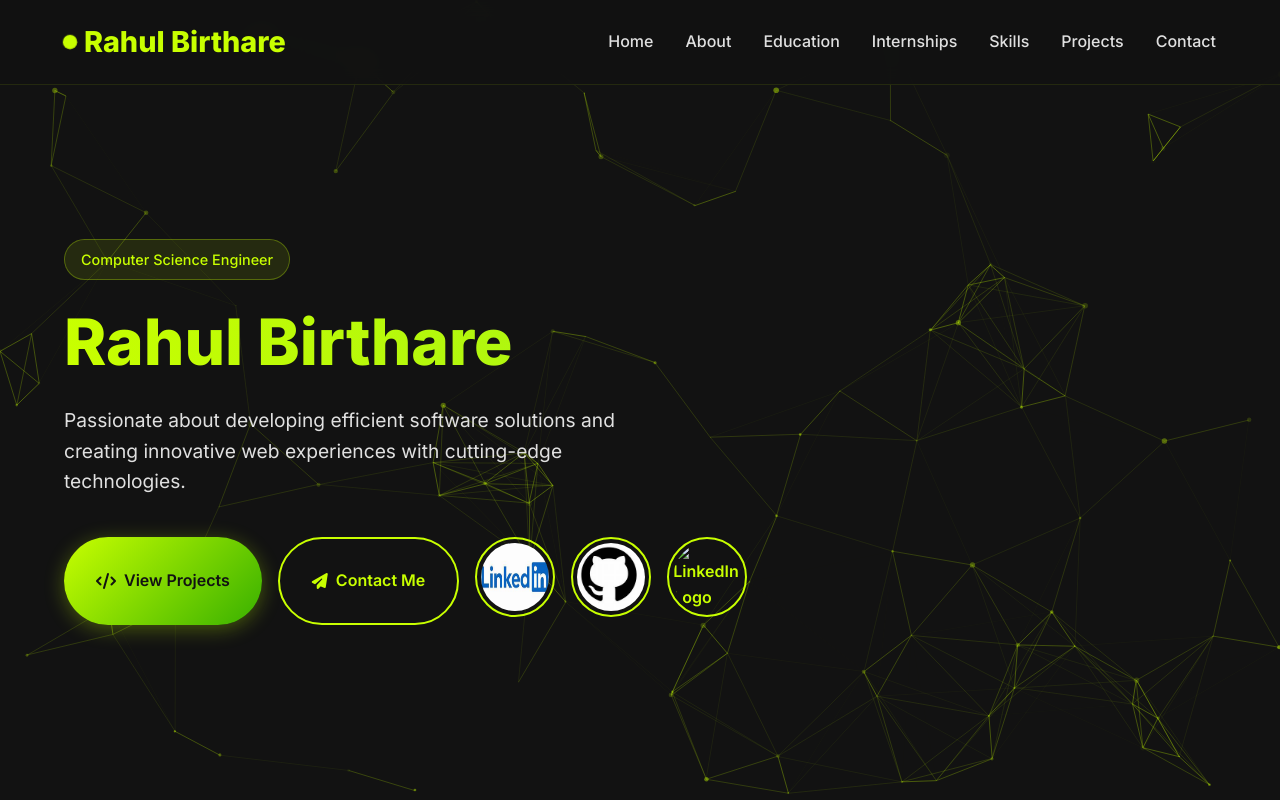
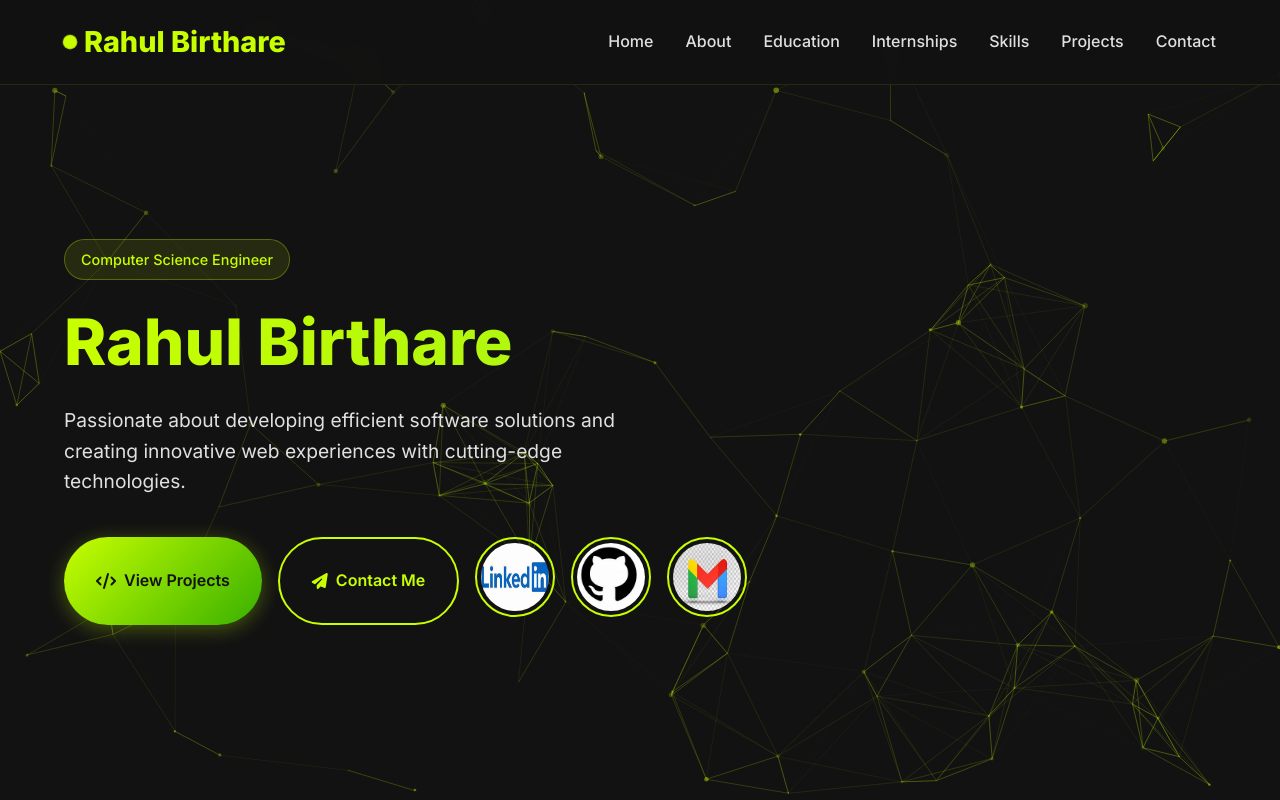
Before and after one commit to rahulbirthare/rahulbirthare, a plain HTML site: page index.html in a window 1280 px wide. Shown: the top 800 px of the page. Drawn offline with nearby package versions, Linux system fonts and the light colour scheme.

Commit message:
Update index.html

```diff
--- a/index.html
+++ b/index.html
@@ -912,7 +912,7 @@
                     </a>
                     <a href="https://www.linkedin.com/in/rahul-birthare-123456789/"><img  style="height: 5rem;; width: 5rem;padding: 4px;" class="btn-outline btn" src="/linkedin.png" alt="LinkedIn Logo" ></a>
                     <a href="https://github.com/rahulbirthare/"><img  style="height: 5rem;; width: 5rem;padding: 4px;" class="btn-outline btn" src="/github.png" alt="LinkedIn Logo" ></a>
-                    <a href="mailto:0173cs221097@gmail.com"><img  style="height: 5rem;; width: 5rem;padding: 4px;" class="btn-outline btn" src="/mail.png" alt="LinkedIn Logo" ></a>
+                    <a href="mailto:0173cs221097@gmail.com"><img  style="height: 5rem;; width: 5rem;padding: 4px;" class="btn-outline btn" src="/mail.jpg" alt="LinkedIn Logo" ></a>
 
                 </div>
             </div>
```
